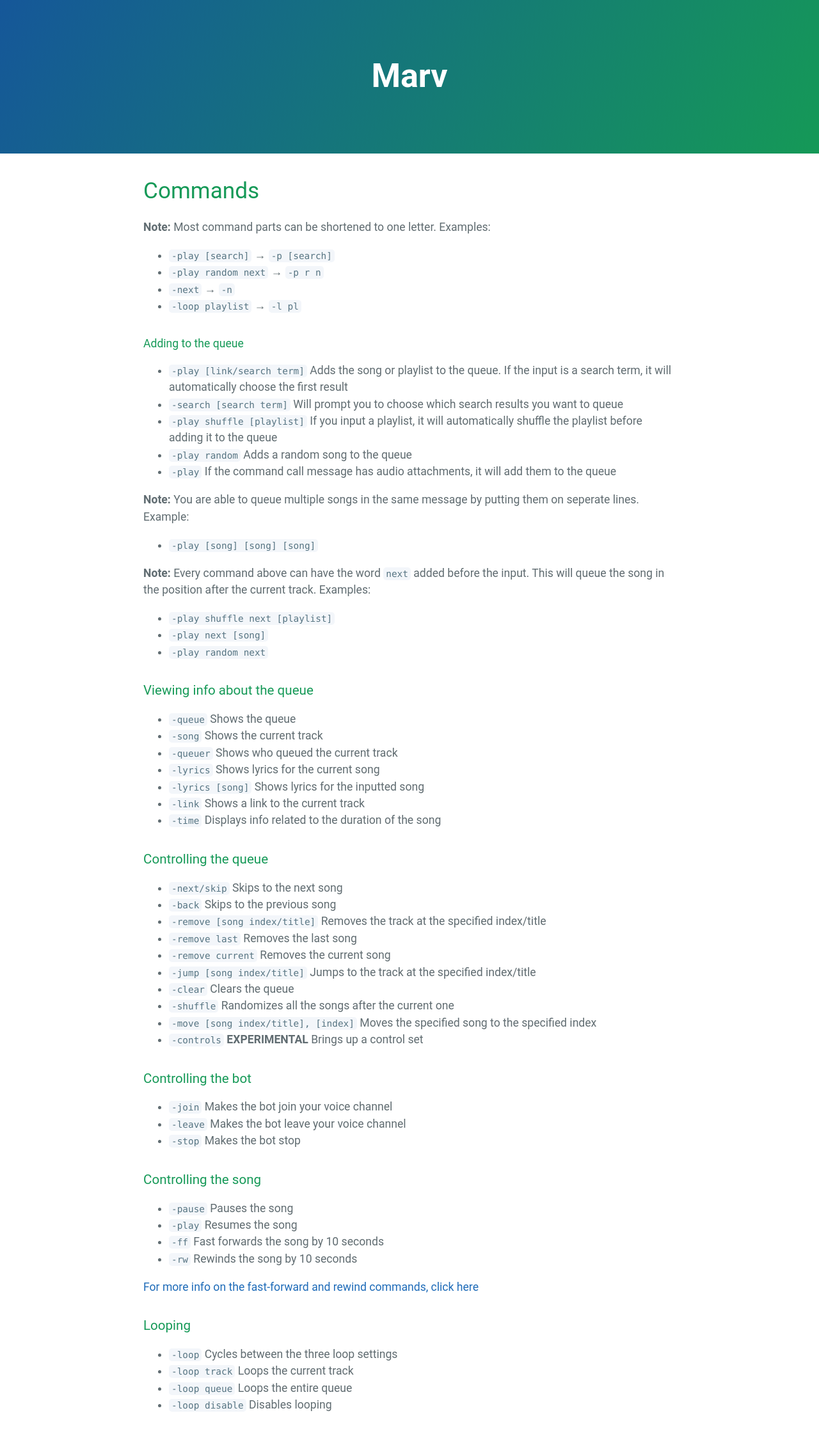
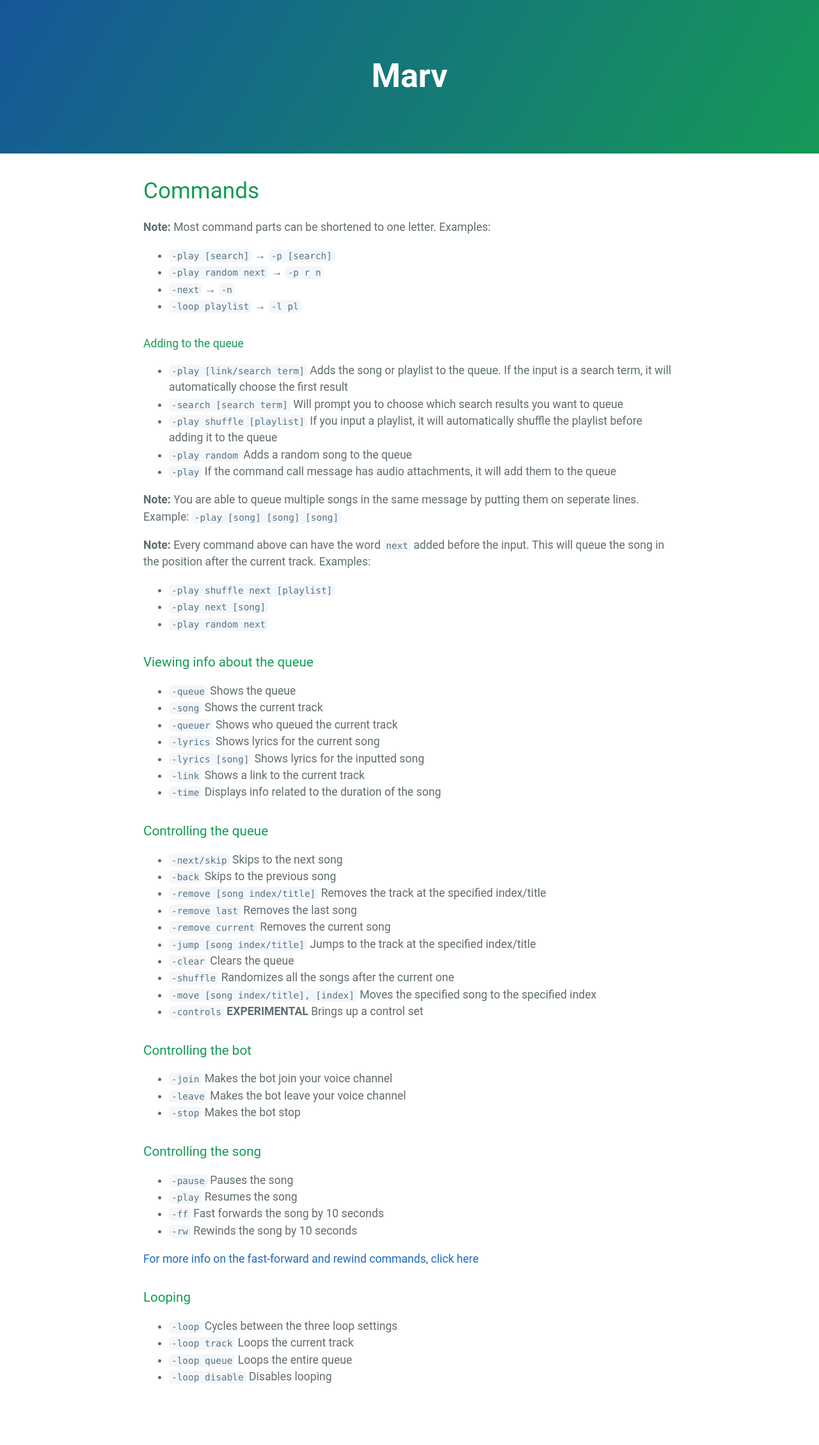
Before and after one commit to mymindishazel/marv-docs, a Jekyll site: the page built from commands.md, in a window 1280 px wide. Shown: the whole page at 64% size. Built offline with Jekyll 4.4.1, drawn with Linux system fonts in a browser that asks for light colours; our own code applies the rules of GitHub Pages for plain Markdown files; after the commit the page ends 2215 px from its top, so only the background shows below that.

```diff
--- a/commands.md
+++ b/commands.md
@@ -15,7 +15,7 @@
 * `-play` If the command call message has audio attachments, it will add them to the queue
 
 **Note:** You are able to queue multiple songs in the same message by putting them on seperate lines. Example:
-- `-play [song]
+`-play [song]
 [song]
 [song]`
 
```
